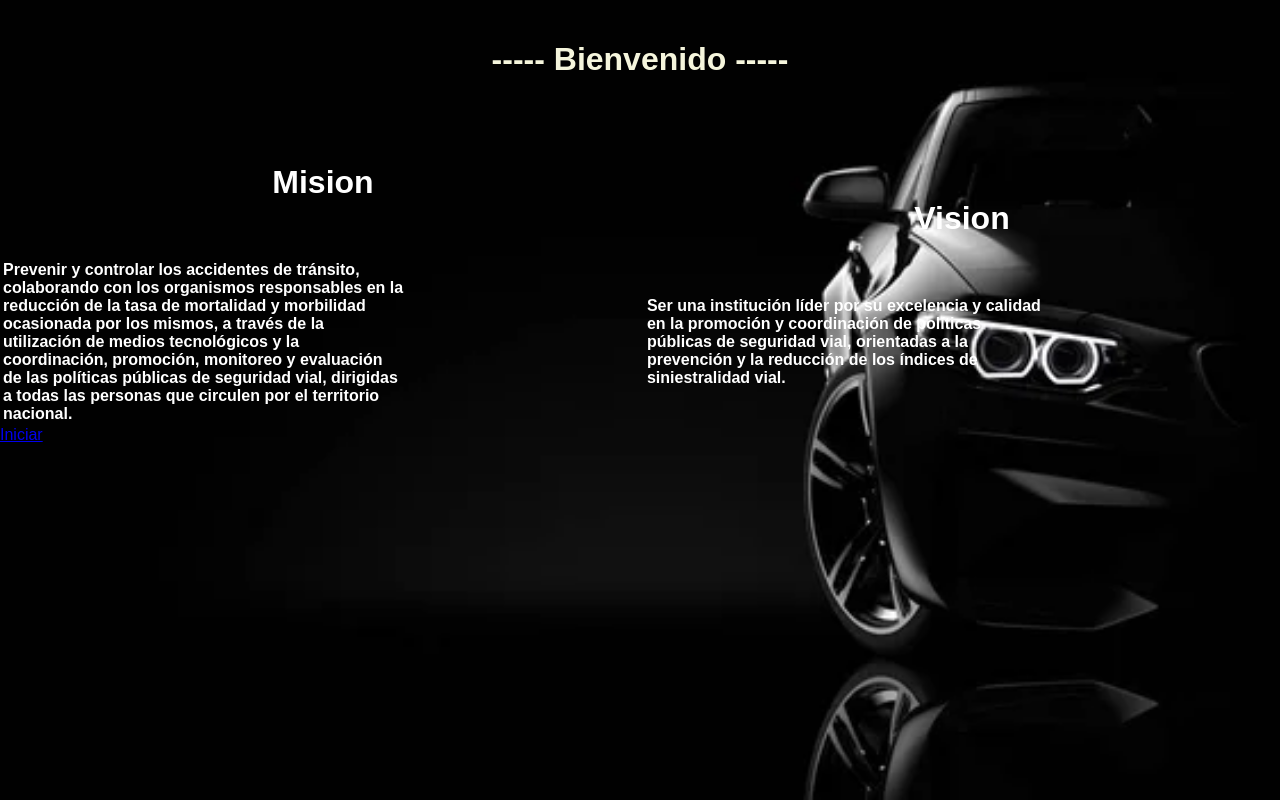
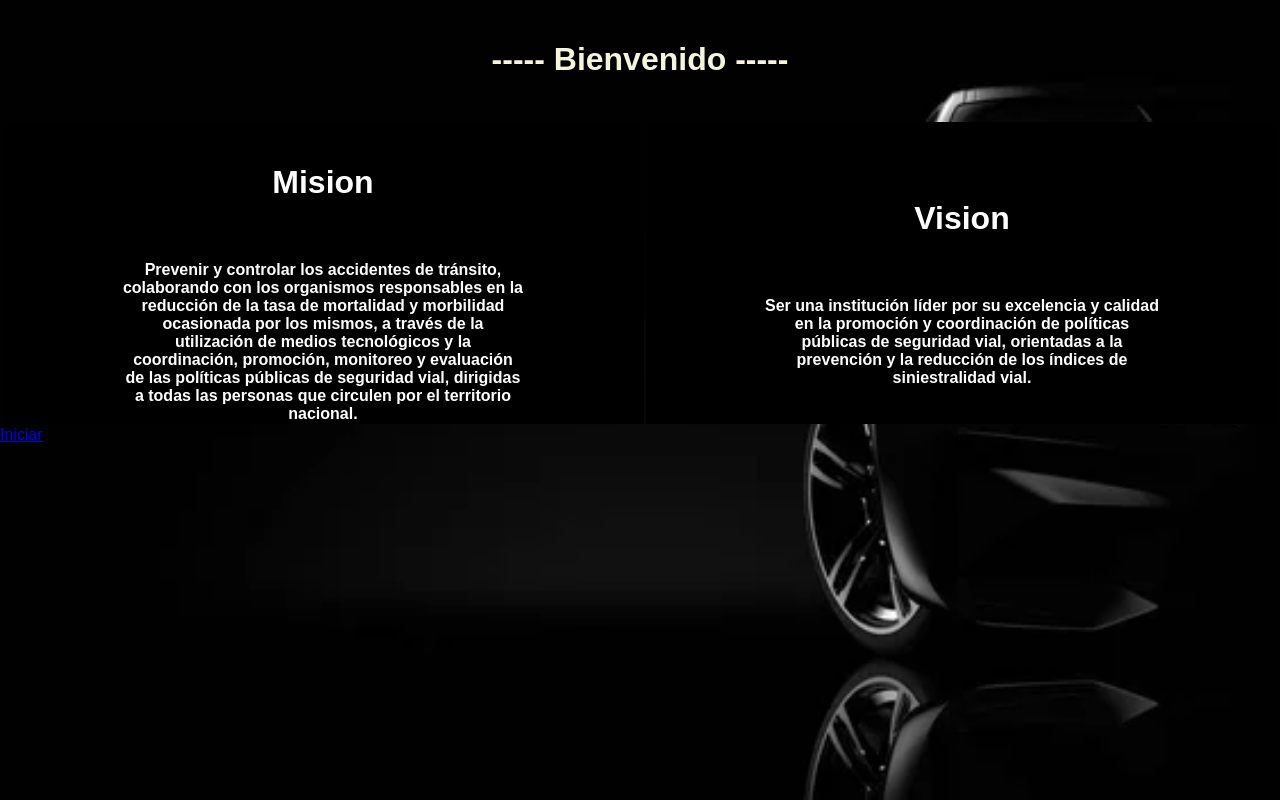
Before and after one commit to katherineguanoluisa12/proyecto, a plain HTML site: page index.html in a window 1280 px wide. Drawn offline with Linux system fonts and the light colour scheme.

Commit message:
bround color

```diff
--- a/index.html
+++ b/index.html
@@ -11,12 +11,12 @@
     <h1 style="color: beige;">----- Bienvenido -----</h1>
 <table style="width: 100%;">
     <tr>
-        <th style="text-align:left;"> <h1>Mision </h1> <br>Prevenir y controlar los accidentes de tránsito,<br>colaborando con los organismos responsables en la <br>
+        <th style="background-color: black;"> <h1>Mision </h1> <br>Prevenir y controlar los accidentes de tránsito,<br>colaborando con los organismos responsables en la <br>
             reducción de la tasa de mortalidad y morbilidad <br>ocasionada por los mismos, a través de la <br>utilización de medios tecnológicos y la <br>
             coordinación, promoción, monitoreo y evaluación <br> de las políticas públicas de seguridad vial, dirigidas <br>
             a todas las personas que circulen por el territorio <br> nacional.
      </th>
-     <th style="text-align: left;"> <h1>Vision</h1> <br>Ser una institución líder por su excelencia y calidad <br>
+     <th style="background-color: black;"> <h1>Vision</h1> <br>Ser una institución líder por su excelencia y calidad <br>
          en la promoción y coordinación de políticas <br> públicas de seguridad vial, orientadas a la <br>
          prevención y la reducción de los índices de <br>
          siniestralidad vial.
```
